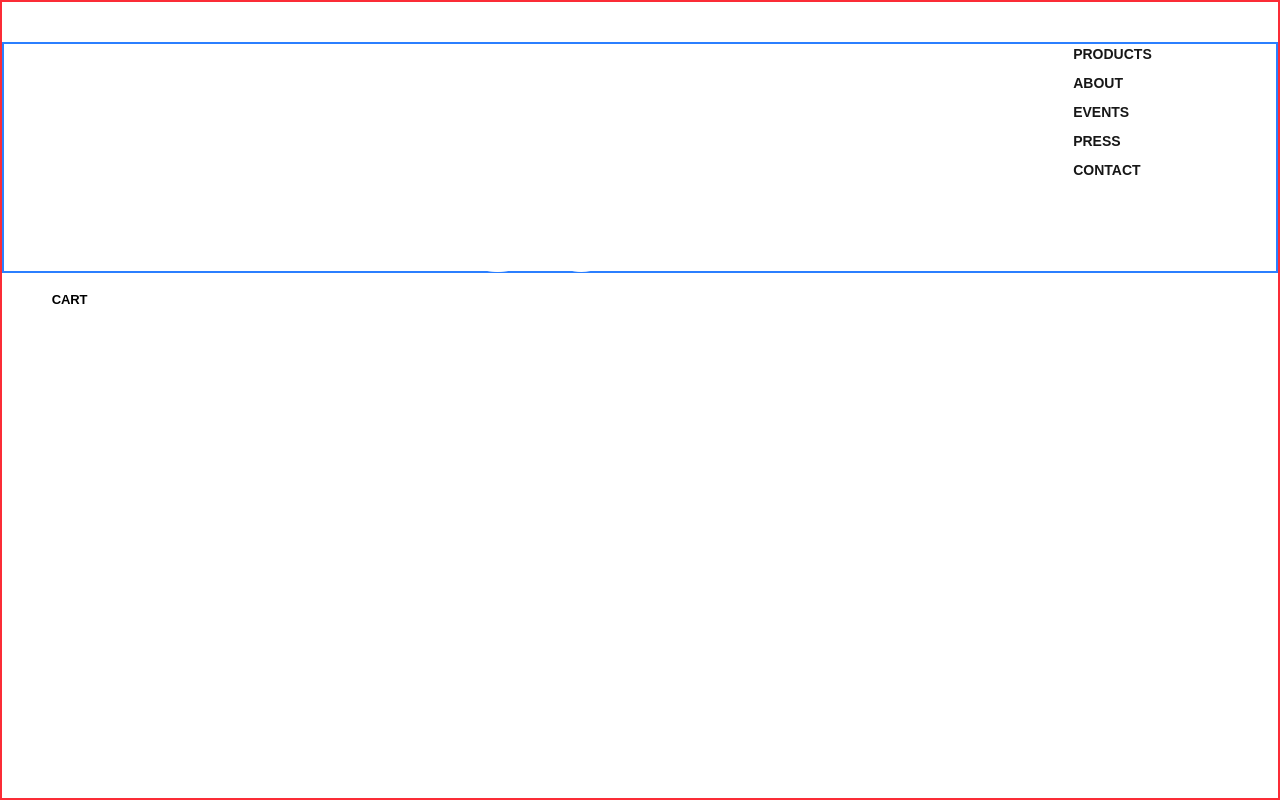
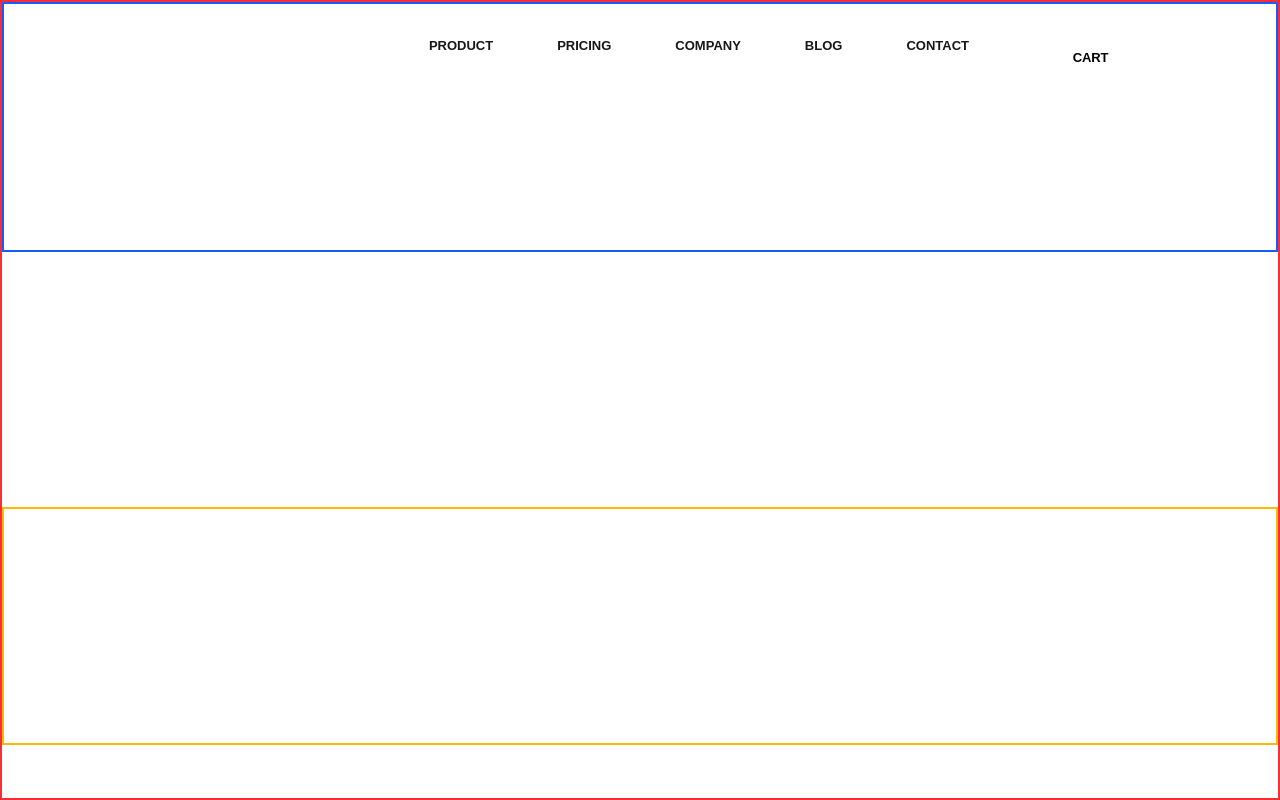
Before and after one commit to AllexandraWEB/iGlasses, a Next.js app: page / in a window 1280 px wide. Built offline with nearby package versions, Linux system fonts and the light colour scheme.

Commit message:
Updating the Nav

```diff
--- a/src/app/components/layout/Hero.tsx
+++ b/src/app/components/layout/Hero.tsx
@@ -1,19 +1,14 @@
 import React from 'react'
 import Nav from './Nav'
-import CartButton from '../ui/CartButton'
 
 const Hero = () => {
   return (
-    <section id='home' className='w-full flex flex-col md:flex-row xl:flex-row min-h-screen bg-[url("/Hero-Section.svg")] bg-cover bg-center relative border-2 border-red-500'>
-
-        <div className='absolute w-full h-[231px] mt-[40px] flex flex-wrap flex-auto items-start border-2 border-blue-500'>
-
-            <img src="Logo.svg" alt="iGlasses Logo" className='ml-[28px]'/>
-            <img src="Logo-Decoration.svg" alt="Decoration Logo" className='hidden lg:block ml-[45px] md:ml-[77px] ld:ml-[77px] mr-[20px]'/>
-            <h1 className='text-[50px] md:text-[92px] text-white tracking-[-4px] leading-[43px] md:leading-[78px] uppercase font-inter font-extrabold'>Creating the <br /> future of <br /> vision</h1>
-            <Nav />
-            <CartButton />
-
+    <section id='home' className='w-full flex flex-col min-h-screen bg-[url("/Hero-Section.svg")] bg-cover bg-center relative border-2 border-red-500'>
+          <div className='w-full h-[250px] border-2 border-blue-600'>
+             <Nav />
+          </div>
+          <div className='w-full mt-[20%] border-2 border-amber-400'>
+             <h1 className='text-[50px] md:text-[92px] pl-[28px] text-center md:text-start m-auto md:m-0 text-white tracking-[-4px] leading-[43px] md:leading-[78px] uppercase font-inter font-extrabold'>Creating the <br /> future of <br /> vision</h1>
           </div>
 
     </section>
@@ -23,3 +18,20 @@ const Hero = () => {
 export default Hero
 
 // Need to fix the h1 (adding padding in the phone version, if needed to be centered)
+
+// <section id='home' className='w-full flex flex-col md:flex-row xl:flex-row min-h-screen bg-[url("/Hero-Section.svg")] bg-cover bg-center relative border-2 border-red-500'>
+
+// <div className='absolute w-full h-[231px] mt-[40px] flex flex-wrap flex-auto items-start border-2 border-blue-500'>
+
+//     <img src="Logo.svg" alt="iGlasses Logo" className='ml-[28px]'/>
+//     <img src="Logo-Decoration.svg" alt="Decoration Logo" className='hidden lg:block ml-[45px] md:ml-[77px] ld:ml-[77px] mr-[20px]'/>
+//     <div>
+//     <h1 className='text-[50px] md:text-[92px] text-center md:text-start m-auto md:m-0 text-white tracking-[-4px] leading-[43px] md:leading-[78px] uppercase font-inter font-extrabold'>Creating the <br /> future of <br /> vision</h1>
+//     </div>
+//     <div className=''>
+//     <Nav />
+//     </div>
+//     {/* <CartButton /> */}
+//  </div>
+
+// </section>
--- a/src/app/components/layout/Nav.tsx
+++ b/src/app/components/layout/Nav.tsx
@@ -1,16 +1,92 @@
-import React from 'react'
+"use client";
+import React, { useState } from 'react';
+import CartButton from '../ui/CartButton';
 
 const Nav = () => {
-  return (
-    <ul className='flex flex-col justify-start items-start px-[50px] gap-2 max-lg:hidden cursor-pointer text-[14px] uppercase'>
-       <li className="font-bold hover:underline hover:underline-offset-8"><a href="/">Products</a></li>
-       <li className="font-bold hover:underline hover:underline-offset-8"><a href="">About</a></li>
-       <li className="font-bold hover:underline hover:underline-offset-8"><a href="">Events</a></li>
-       <li className="font-bold hover:underline hover:underline-offset-8"><a href="">Press</a></li>
-       <li className="font-bold hover:underline hover:underline-offset-8"><a href="">Contact</a></li>
-    </ul>
-    // Need to add the hamburger icon and phone functionality
-  )
-}
+  const [showMenu, setShowMenu] = useState(false);
 
-export default Nav
+  const toggleMenu = () => {
+    setShowMenu(!showMenu);
+  };
+
+  const closeMenu = () => {
+    setShowMenu(false);
+  };
+
+    return (
+    <header className='relative padding-x py-8 z-10 w-full bg-light-gray'>
+      <nav className='flex justify-between items-start regular-container'>
+                  <div className="">
+                   <img
+                   src='Logo.svg'
+                   alt='Logo'
+                   className="ml-[30px] md:ml-[28px]"/>
+                  </div>
+                  <div>
+                  <img
+                  src="Logo-Decoration.svg"
+                  alt="Decoration Logo"
+                  className='hidden lg:block ml-[45px] md:ml-[77px] ld:ml-[77px] mr-[20px]'/>
+                  </div>
+
+              {showMenu && (
+          <div className="md:hidden fixed top-0 left-0 w-full h-screen overscroll-none bg-white z-50 flex justify-center items-center">
+            <ul className="p-4 flex flex-col items-center space-y-10 text-[16px] text-nav-color">
+              <li>
+                <button className="px-4 py-2" onClick={closeMenu}>
+                {showMenu ? (
+                              <img src="/close.svg" alt="Hamburger" width={25} height={25} className=''/>
+                            ) : (
+                              <img src="/hamburger.svg" alt="Hamburger" width={25} height={25} className=''/>
+                            )}
+                </button>
+              </li>
+              <li>
+                <a href='/' onClick={toggleMenu}>Product</a>
+              </li>
+              <li className='mb-4 hover:underline-offset-8'>
+                <a href='/pricing' onClick={toggleMenu}>Pricing</a>
+              </li>
+              <li className='mb-4 hover:underline-offset-8'>
+                <a href='/company' onClick={toggleMenu}>Company</a>
+              </li>
+              <li className='mb-4 hover:underline-offset-8'>
+                <a href='/blog' onClick={toggleMenu}>Blog</a>
+              </li>
+              <li className='mb-4 hover:underline-offset-8'>
+                <a href='/contact' onClick={toggleMenu}>Contact</a>
+              </li>
+              <li className='mb-4 hover:underline-offset-8'>
+                {/* <BlueButton /> */}
+              </li>
+              <li className=''>
+                {/* <WhiteButton /> */}
+              </li>
+            </ul>
+          </div>
+        )}
+         <ul className='flex-1 flex justify-start items-center px-9 gap-6 max-lg:hidden text-nav-color cursor-pointer text-[13px] uppercase font-bold'>
+              <li className="px-5 ml-[180px] hover:underline hover:underline-offset-8"><a href="/">Product</a></li>
+              <li className="px-5 hover:underline hover:underline-offset-8"><a href="/pricing">Pricing</a></li>
+              <li className="px-5 hover:underline hover:underline-offset-8"><a href="/company"> Company</a></li>
+              <li className="px-5 hover:underline hover:underline-offset-8"><a href="/blog">Blog</a></li>
+              <li className="px-5 hover:underline hover:underline-offset-8"><a href="/contact">Contact</a></li>
+          </ul>
+
+          <ul className='flex justify-end items-center gap-5 max-lg:hidden text-nav-color text-[16px] mr-0 md:mr-[90px]'>
+              <CartButton />
+              <div className='w-[10px]'>
+              {/* <BlueButton /> */}
+              </div>
+          </ul>
+          <div className='hidden max-lg:block'>
+            <button onClick={toggleMenu}>
+              <img src="/hamburger.svg" alt="Hamburger" width={25} height={25} className='mr-5'/>
+           </button>
+          </div>
+      </nav>
+  </header>
+    )
+  }
+
+  export default Nav
```
Also changed, not shown: public/close.svg (added).
